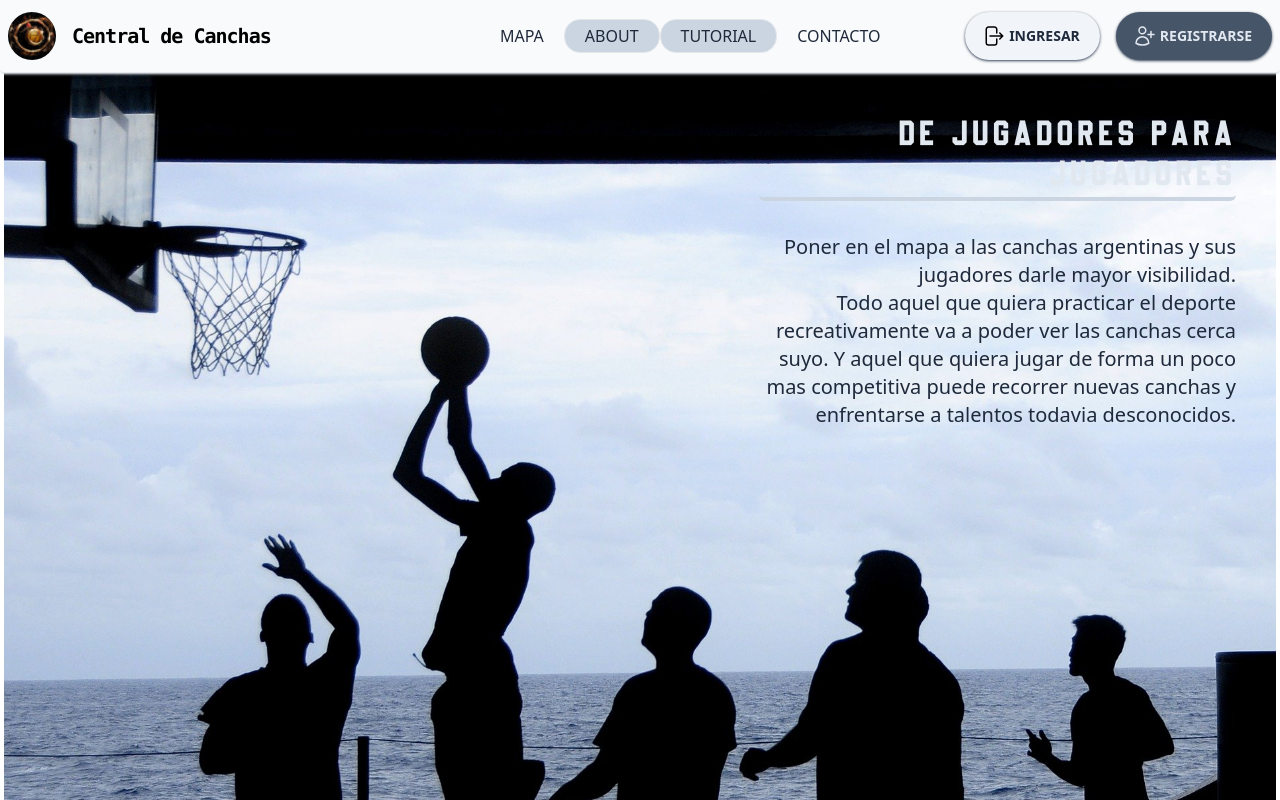
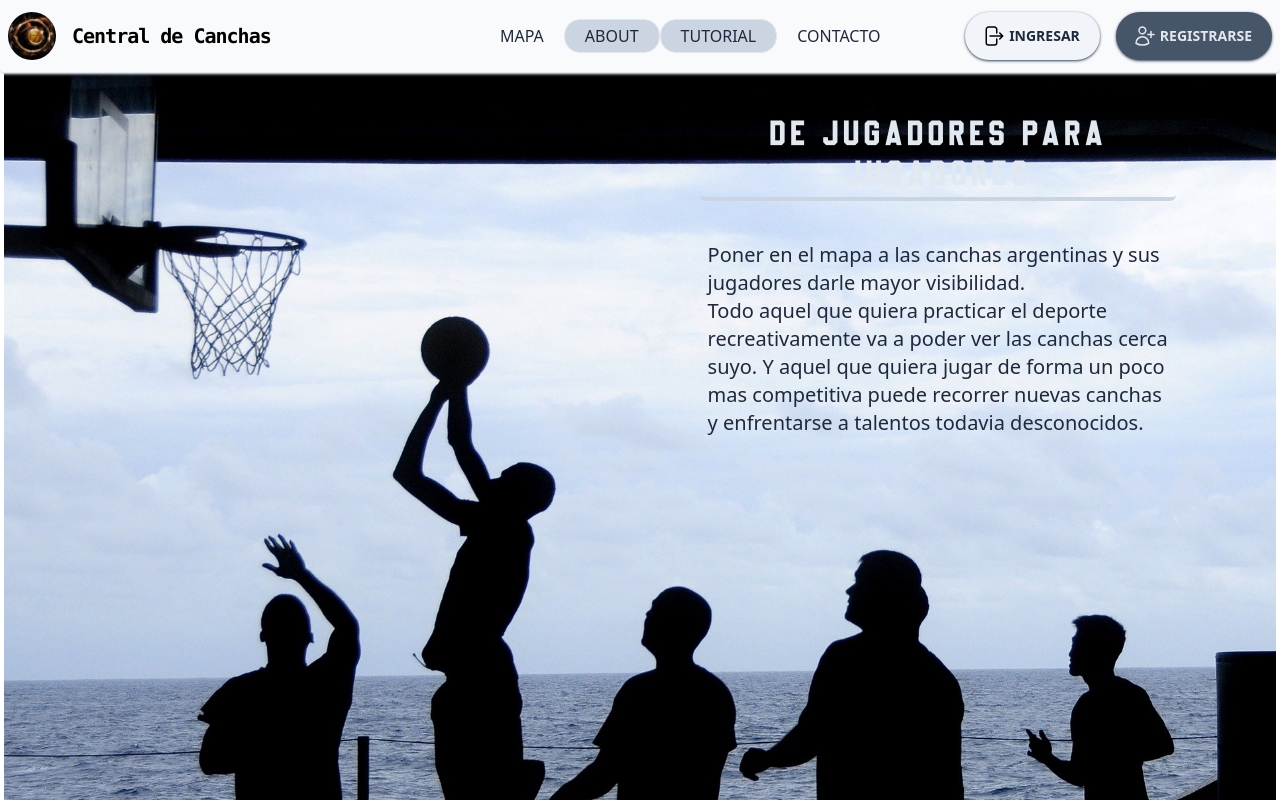
Before and after one commit to kevinlink123/central-de-canchas, a Next.js app: page /about in a window 1280 px wide. Shown: the top 800 px of the page. Built offline with nearby package versions, Linux system fonts and the light colour scheme; no server answers.

Commit message:
fix(aboutPage): Corrected tailwind classes to match design requirements

```diff
--- a/pages/about.tsx
+++ b/pages/about.tsx
@@ -30,17 +30,17 @@ export default function about() {
             animate={{ opacity: 1 }}
             exit={{ opacity: 0 }}
         >
-            <div className='big-image-container w-1/2 h-full'></div>
-            <div className='about-us-text-section-container w-1/2 mx-10 my-10 text-right flex justify-end'>
+            <div className='big-image-container lg:w-1/2 h-full'></div>
+            <div className='about-us-text-section-container mx-10 my-10 lg:w-1/2 flex justify-center'>
                 <motion.div
-                    className='text-container w-4/5 text-slate-200'
+                    className='text-container lg:w-4/5 text-slate-200'
                     variants={dropIn}
                     initial='hidden'
                     animate='visible'
                     exit='exit'
                 >
-                    <div className='text-4xl pb-1 font-basketball tracking-widest border-b-4 rounded-md border-b-slate-300'>DE JUGADORES PARA JUGADORES</div>
-                    <div className='my-8 text-xl text-slate-800'>Poner en el mapa a las canchas argentinas y sus jugadores darle mayor visibilidad. <br></br>Todo aquel que quiera practicar el deporte recreativamente va a poder ver las canchas cerca suyo. Y aquel que quiera jugar de forma un poco mas competitiva puede recorrer nuevas canchas y enfrentarse a talentos todavia desconocidos.</div>
+                    <div className='lg:text-4xl text-center text-lg pb-1 font-basketball tracking-widest border-b-4 rounded-md border-b-slate-300'>DE JUGADORES PARA JUGADORES</div>
+                    <div className='my-8 text-xl text-slate-800 p-2 bg-opacity-70 bg-slate-300 lg:bg-transparent lg:bg-opacity-0 rounded-3xl'>Poner en el mapa a las canchas argentinas y sus jugadores darle mayor visibilidad. <br></br>Todo aquel que quiera practicar el deporte recreativamente va a poder ver las canchas cerca suyo. Y aquel que quiera jugar de forma un poco mas competitiva puede recorrer nuevas canchas y enfrentarse a talentos todavia desconocidos.</div>
                 </motion.div>
             </div>
         </motion.div>
```
